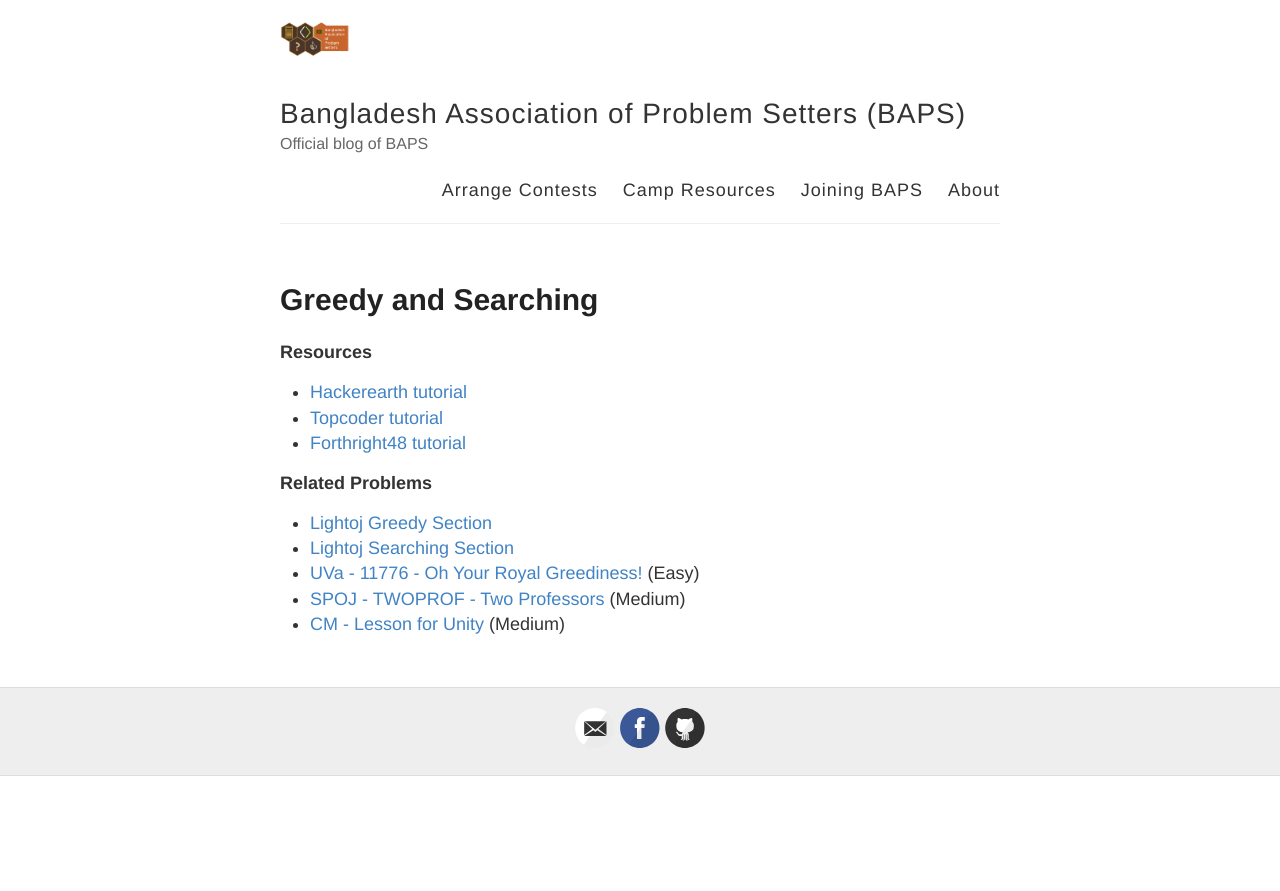
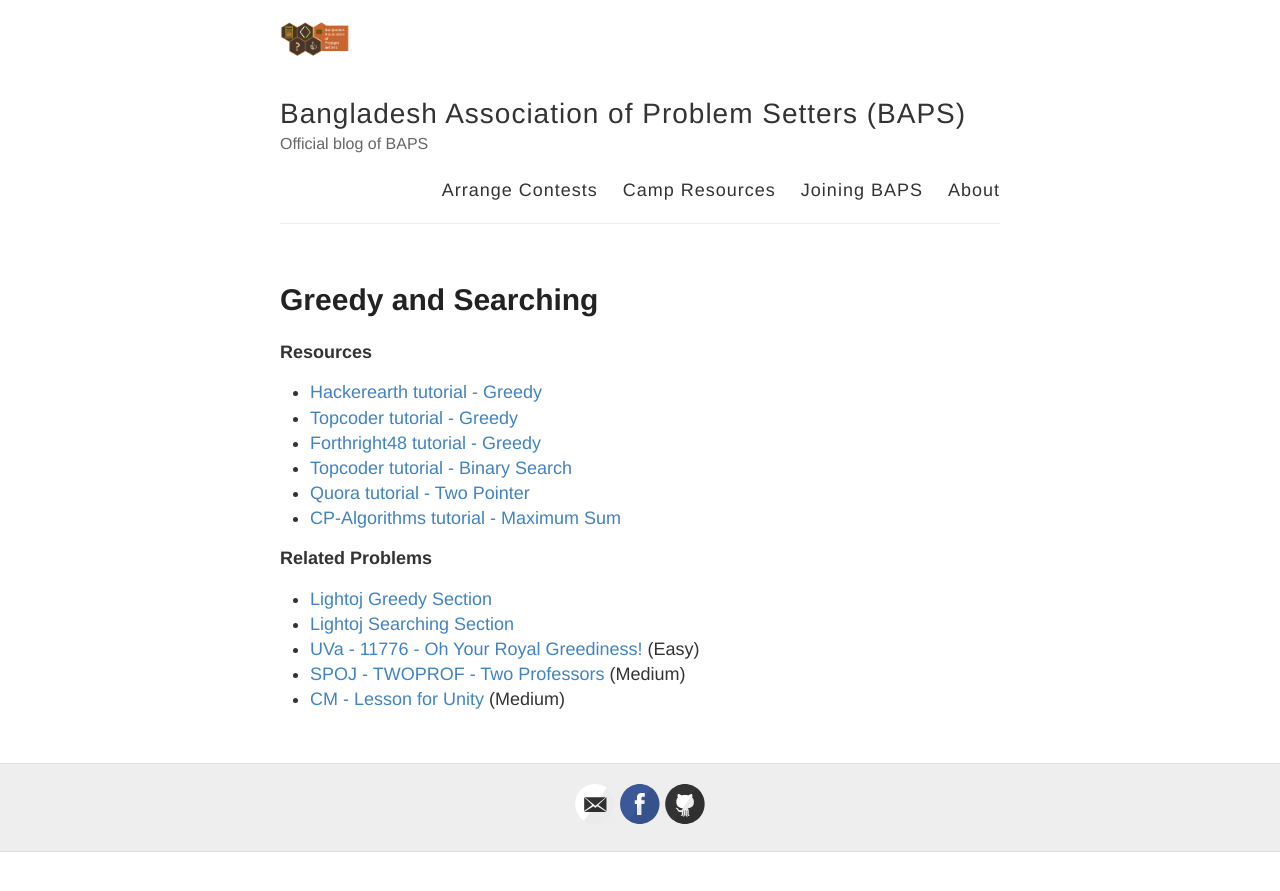
Before and after one commit to baps-bgd/baps-bgd.github.io, a Jekyll site: the page built from _posts/2020-10-5-greedy-and-searching.md, in a window 1280 px wide. Shown: the top 891 px of the page. Built offline with Jekyll 4.4.1, drawn with Linux system fonts in a browser that asks for light colours.

Commit message:
Update 2020-10-5-greedy-and-searching.md

```diff
--- a/_posts/2020-10-5-greedy-and-searching.md
+++ b/_posts/2020-10-5-greedy-and-searching.md
@@ -5,13 +5,17 @@ published: true
 ---
 
 **Resources**
-* [Hackerearth tutorial](https://www.hackerearth.com/practice/algorithms/greedy/basics-of-greedy-algorithms/tutorial/)
-* [Topcoder tutorial](https://www.topcoder.com/community/competitive-programming/tutorials/greedy-is-good/)
-* [Forthright48 tutorial](https://forthright48-web.herokuapp.com/cpps/notes/intervalScheduling.md)
+* [Hackerearth tutorial - Greedy](https://www.hackerearth.com/practice/algorithms/greedy/basics-of-greedy-algorithms/tutorial/)
+* [Topcoder tutorial - Greedy](https://www.topcoder.com/community/competitive-programming/tutorials/greedy-is-good/)
+* [Forthright48 tutorial - Greedy](https://forthright48-web.herokuapp.com/cpps/notes/intervalScheduling.md)
+* [Topcoder tutorial - Binary Search](https://www.topcoder.com/community/competitive-programming/tutorials/binary-search)
+* [Quora tutorial - Two Pointer](https://www.quora.com/q/techparoksha/The-Two-Pointer-Algorithm)
+* [CP-Algorithms tutorial - Maximum Sum](https://cp-algorithms.com/others/maximum_average_segment.html)
+
 
 **Related Problems**
-* [Lightoj Greedy Section](http://lightoj.com/volume_problemcategory.php?user_id=2022&category=Greedy)
-* [Lightoj Searching Section](http://lightoj.com/volume_problemcategory.php?user_id=2022&main_category=Advanced%20Search%20Techniques)
+* [Lightoj Greedy Section](http://lightoj.com/volume_problemcategory.php?category=Greedy)
+* [Lightoj Searching Section](http://lightoj.com/volume_problemcategory.php?main_category=Advanced%20Search%20Techniques)
 * [UVa - 11776 - Oh Your Royal Greediness!](https://onlinejudge.org/external/117/11776.pdf) (Easy)
 * [SPOJ - TWOPROF - Two Professors](https://www.spoj.com/problems/TWOPROF/) (Medium)
 * [CM - Lesson for Unity](https://algo.codemarshal.org/contests/subiupc-2015/problems/B) (Medium)
```
